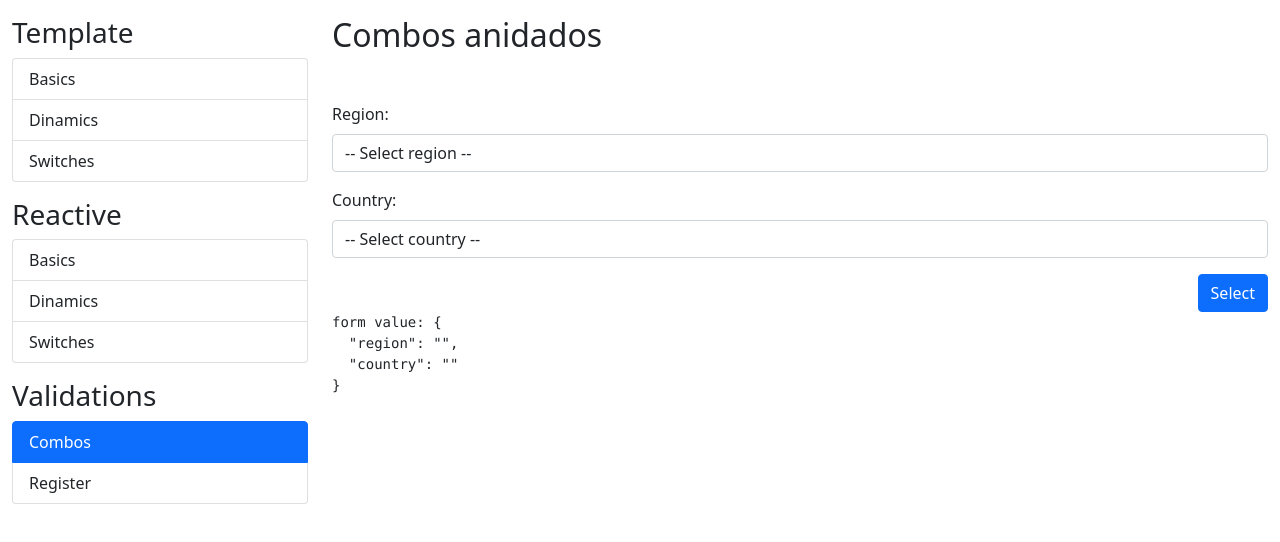
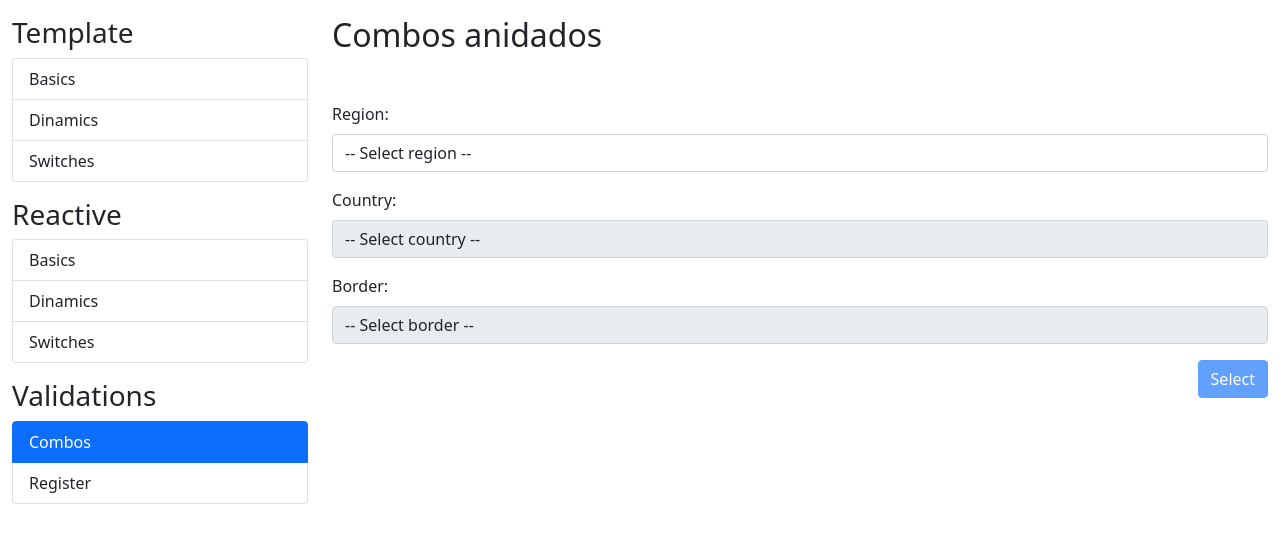
Before and after one commit to DavidBarcenas/angular-refresher, an Angular app in the folder forms/: page /combos/countries in a window 1280 px wide. Shown: the top 542 px of the page. Built offline with nearby package versions, Linux system fonts and the light colour scheme.

Commit message:
forms(combos): Add border combo and validations

```diff
--- a/forms/src/app/combos/interfaces/countries.interface.ts
+++ b/forms/src/app/combos/interfaces/countries.interface.ts
@@ -1,4 +1,4 @@
-export interface Country {
+export interface Countries {
   name: string;
   alpha3Code: string;
 }
--- a/forms/src/app/combos/pages/countries-page/countries-page.component.html
+++ b/forms/src/app/combos/pages/countries-page/countries-page.component.html
@@ -20,6 +20,13 @@
     <div class="row">
       <div class="mb-3 col">
         <label for="country" class="form-label col-sm-2">Country:</label>
+        <div
+          class="spinner-border"
+          role="status"
+          *ngIf="loading && !countries.length"
+        >
+          <span class="visually-hidden">Loading...</span>
+        </div>
         <select
           class="form-control"
           formControlName="country"
@@ -36,10 +43,37 @@
       </div>
     </div>
     <div class="row">
+      <div class="mb-3 col">
+        <label for="border" class="form-label col-sm-2">Border:</label>
+        <div
+          class="spinner-border"
+          role="status"
+          *ngIf="loading && countries.length && !borders.length"
+        >
+          <span class="visually-hidden">Loading...</span>
+        </div>
+        <select
+          class="form-control"
+          formControlName="border"
+          (change)="borderChange()"
+        >
+          <option value="">-- Select border --</option>
+          <option *ngFor="let border of borders" [value]="border">
+            {{ border }}
+          </option>
+        </select>
+      </div>
+    </div>
+    <div class="row">
       <div class="col">
-        <button type="submit" class="btn btn-primary float-end">Select</button>
+        <button
+          type="submit"
+          class="btn btn-primary float-end"
+          [disabled]="form.invalid"
+        >
+          Select
+        </button>
       </div>
     </div>
   </form>
-  <pre>form value: {{ form.value | json }}</pre>
 </div>
--- a/forms/src/app/combos/pages/countries-page/countries-page.component.ts
+++ b/forms/src/app/combos/pages/countries-page/countries-page.component.ts
@@ -1,6 +1,6 @@
 import { Component, OnInit } from '@angular/core';
 import { FormBuilder, FormGroup, Validators } from '@angular/forms';
-import { Country } from '../../interfaces/countries.interface';
+import { Countries } from '../../interfaces/countries.interface';
 import { CountriesService } from '../../services/countries.service';
 
 @Component({
@@ -11,11 +11,14 @@ import { CountriesService } from '../../services/countries.service';
 export class CountriesPageComponent implements OnInit {
   form: FormGroup = this.fb.group({
     region: ['', Validators.required],
-    country: ['', Validators.required],
+    country: [{ value: '', disabled: true }, Validators.required],
+    border: [{ value: '', disabled: true }, Validators.required],
   });
 
   regions: string[] = [];
-  countries: Country[] = [];
+  countries: Countries[] = [];
+  borders: any[] = [];
+  loading: boolean = false;
 
   constructor(
     private fb: FormBuilder,
@@ -27,13 +30,52 @@ export class CountriesPageComponent implements OnInit {
   }
 
   regionChange() {
-    const region = this.form.controls.region.value;
+    this.loading = true;
+    this.cleanField('country');
+    this.cleanField('border');
+
     this.countriesService
-      .getCountriesByRegion(region)
-      .subscribe((countries: Country[]) => (this.countries = countries));
+      .getCountriesByRegion(this.getFieldValue('region'))
+      .subscribe(
+        (countries) => {
+          this.countries = countries;
+          this.form.controls.country.enable();
+        },
+        (err) => console.error(err),
+        () => (this.loading = false)
+      );
   }
 
-  countryChange() {}
+  countryChange() {
+    this.loading = true;
+    this.cleanField('border');
+
+    this.countriesService.getCountry(this.getFieldValue('country')).subscribe(
+      (country) => {
+        this.borders = country.borders;
+        this.form.controls.border.enable();
+      },
+      (err) => console.error(err),
+      () => (this.loading = false)
+    );
+  }
+
+  borderChange() {}
+
+  cleanField(field: string): void {
+    this.form.controls[field].reset('');
+    this.form.controls[field].disable();
+
+    if (field === 'country') {
+      this.countries = [];
+    } else {
+      this.borders = [];
+    }
+  }
+
+  getFieldValue(field: string): string {
+    return this.form.controls[field].value;
+  }
 
   save() {}
 }
--- a/forms/src/app/combos/services/countries.service.ts
+++ b/forms/src/app/combos/services/countries.service.ts
@@ -1,7 +1,8 @@
 import { HttpClient } from '@angular/common/http';
 import { Injectable } from '@angular/core';
-import { Observable } from 'rxjs';
-import { Country } from '../interfaces/countries.interface';
+import { Observable, of } from 'rxjs';
+import { Countries } from '../interfaces/countries.interface';
+import { Country } from '../interfaces/country.interface';
 
 @Injectable({
   providedIn: 'root',
@@ -22,9 +23,16 @@ export class CountriesService {
 
   constructor(private http: HttpClient) {}
 
-  getCountriesByRegion(region: string): Observable<Country[]> {
-    return this.http.get<Country[]>(
+  getCountriesByRegion(region: string): Observable<Countries[]> {
+    return this.http.get<Countries[]>(
       `${this.baseUrl}/region/${region}?fields=alpha3Code;name`
     );
   }
+
+  getCountry(code: string): Observable<Country | null> {
+    if (!code) {
+      return of(null);
+    }
+    return this.http.get<Country>(`${this.baseUrl}/alpha/${code}`);
+  }
 }
```
Also changed, not shown: forms/src/app/combos/interfaces/country.interface.ts (added, +59 -0 lines).
